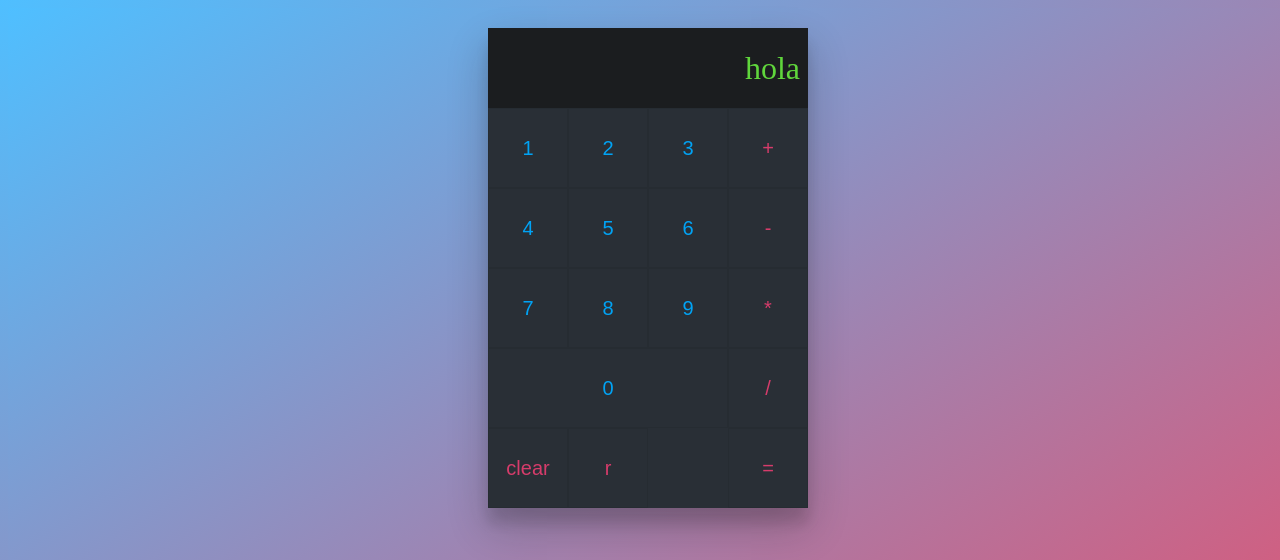
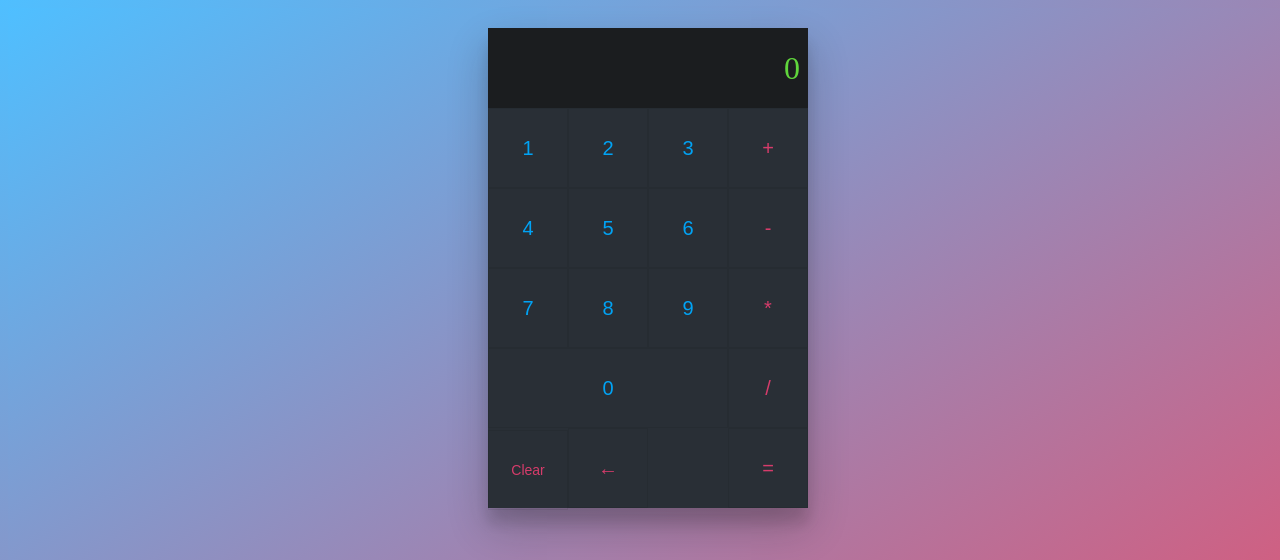
Before and after one commit to sgonzavar/calcapp, a React (Create React App) app: page / in a window 1280 px wide. Shown: the top 560 px of the page. Built offline with nearby package versions, Linux system fonts and the light colour scheme.

Commit message:
Feat: Build new components

```diff
--- a/src/App.jsx
+++ b/src/App.jsx
@@ -1,48 +1,30 @@
-import React from 'react'
+import React, {useState} from 'react'
 
 //components
-import Result from './components/Result';
-import Button from './components/Button';
+import Results from './components/Results';
+import MathOperations from './components/MathOperations'
+import Functions from './components/Functions'
+import Numbers from './components/Numbers'
 
 //styles
 import './styles/App.css'
 
 const App = () => {
-
-    const clickHandlerFunction = (text) => {
-        console.log("button.clickhandler", text)
-    }
+    // const [text, setText] = useState();
+    // const clickHandlerFunction = (label) => {setText(label);}
 
     return (
         <main className='react-calculator'>
-            <Result value="hola" />
-            <div className="numbers">
-                <Button type="" text="1" clickHandler={clickHandlerFunction}/>
-                <Button type="" text="2" />
-                <Button type="" text="3" />
-                <button>4</button>
-                <button>5</button>
-                <button>6</button>
-                <button>7</button>
-                <button>8</button>
-                <button>9</button>
-                <button>0</button>
-            </div>
-            <div className="functions">
-                <button>
-                    clear
-                </button>
-                <button>
-                    r
-                </button>
-            </div>
-            <div className="math-operations">
-                <button>+</button>
-                <button>-</button>
-                <button>*</button>
-                <button>/</button>
-                <button>=</button>
-            </div>
+            <Results value={0} />
+            <Numbers onClikcNumber={number => {console.log("number", number);}}/>
+            <Functions
+                onContentClear={content => {console.log("content", content)}}
+                onDelete={del => {console.log("Delete", del)}}
+            />
+            <MathOperations
+                onClickOperation={op => {console.log("ope: ", op)}}
+                onClickEqual={eq => {console.log("equal: ", eq)}}
+            />
         </main>
     )
 }
--- a/src/components/Button.jsx
+++ /dev/null
@@ -1,16 +0,0 @@
-import React from 'react'
-
-const Button = ({type, text, clickHandler}) => {
-
-    const clickHandlerButton = (text) => {
-        console.log("click");
-        clickHandler(text);
-    }
-    return (
-        <button className={type} onClick={clickHandlerButton}>
-            <span>{text}</span>
-        </button>
-    )
-}
-
-export default Button
--- /dev/null
+++ b/src/components/Buttons/Buttons.css
@@ -0,0 +1,3 @@
+.button-long-text {
+    font-size: 14px;
+}
--- /dev/null
+++ b/src/components/Buttons/index.jsx
@@ -0,0 +1,28 @@
+import React from 'react'
+import PropTypes from 'prop-types'
+
+//styles
+import './Buttons.css'
+
+const Buttons = ({type, text, clickHandler}) => {
+
+    return (
+        <button className={type} onClick={() => clickHandler(text)}>
+            <span>{text}</span>
+        </button>
+    )
+}
+
+Buttons.propTypes = {
+    type: PropTypes.string,
+    text: PropTypes.string.isRequired,
+    clickHandler: PropTypes.func.isRequired,
+}
+
+// Button.defaultProps = {
+//     type: "0",
+//     text: "0",
+//     clickHandler: "0",
+// }
+
+export default Buttons
--- /dev/null
+++ b/src/components/Functions.jsx
@@ -0,0 +1,19 @@
+import React from 'react'
+import PropTypes from 'prop-types'
+import Buttons from './Buttons'
+
+const Functions = ({onContentClear, onDelete}) => {
+    return (
+        <section className="functions">
+            <Buttons type="button-long-text" text="Clear" clickHandler={onContentClear} />
+            <Buttons type="" text="&larr;" clickHandler={onDelete} />
+        </section>
+    )
+}
+
+Function.propTypes = {
+    onContentClear: PropTypes.func,
+    onDelete: PropTypes.func
+}
+
+export default Functions
--- /dev/null
+++ b/src/components/MathOperations.jsx
@@ -0,0 +1,22 @@
+import React from 'react'
+import PropTypes from 'prop-types'
+import Buttons from './Buttons'
+
+const MathOperations = ({ onClickOperation, onClickEqual }) => {
+    return (
+        <section className="math-operations">
+            <Buttons type="" text="+" clickHandler={onClickOperation} />
+            <Buttons type="" text="-" clickHandler={onClickOperation} />
+            <Buttons type="" text="*" clickHandler={onClickOperation} />
+            <Buttons type="" text="/" clickHandler={onClickOperation} />
+            <Buttons type="" text="=" clickHandler={onClickEqual} />
+        </section>
+    )
+}
+
+MathOperations.propTypes = {
+    onClickOperation: PropTypes.func.isRequired,
+    onClickEqual: PropTypes.func.isRequired,
+}
+
+export default MathOperations
--- /dev/null
+++ b/src/components/Numbers.jsx
@@ -0,0 +1,24 @@
+import React from 'react'
+import PropTypes from 'prop-types'
+import Buttons from './Buttons'
+
+const Numbers = ({onClikcNumber}) => {
+    return (
+        <section className="numbers">
+            <Buttons text="1" clickHandler={onClikcNumber} />
+            <Buttons text="2" clickHandler={onClikcNumber} />
+            <Buttons text="3" clickHandler={onClikcNumber} />
+            <Buttons text="4" clickHandler={onClikcNumber} />
+            <Buttons text="5" clickHandler={onClikcNumber} />
+            <Buttons text="6" clickHandler={onClikcNumber} />
+            <Buttons text="7" clickHandler={onClikcNumber} />
+            <Buttons text="8" clickHandler={onClikcNumber} />
+            <Buttons text="9" clickHandler={onClikcNumber} />
+            <Buttons text="0" clickHandler={onClikcNumber} />
+        </section>
+    )
+}
+
+Numbers.prototype= {onClikcNumber: PropTypes.func.isRequired}
+
+export default Numbers
--- a/src/components/Result.jsx
+++ b/src/components/Results.jsx
@@ -1,7 +1,7 @@
 import React from 'react'
 import PropTypes from 'prop-types'
 
-const Result = ({value}) => {
+const Results = ({value}) => {
     return (
         <div className="result">
             <span>{value}</span>
@@ -9,12 +9,12 @@ const Result = ({value}) => {
     )
 }
 
-Result.propTypes = {
+Results.propTypes = {
     value: PropTypes.string.isRequired
 }
 
-Result.defaultProps = {
+Results.defaultProps = {
     value: "0"
 }
 
-export default Result
+export default Results
```
